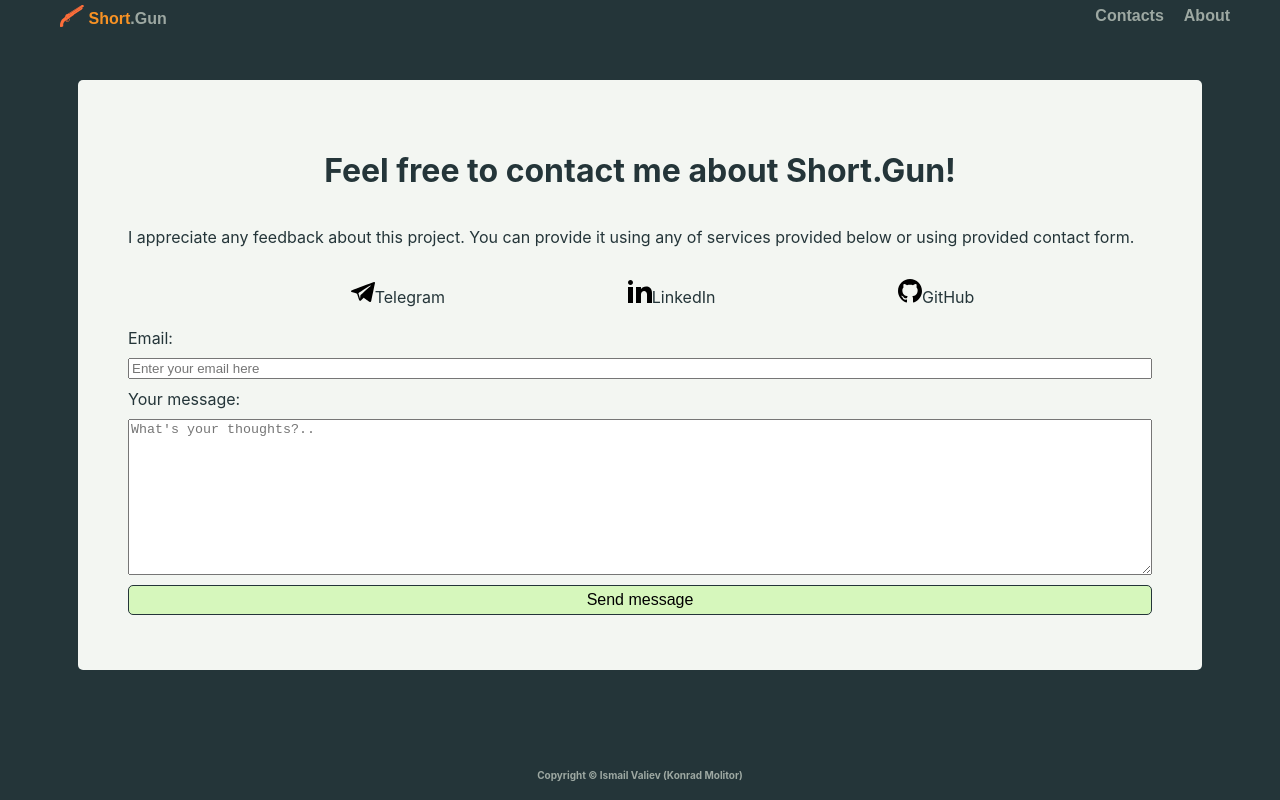
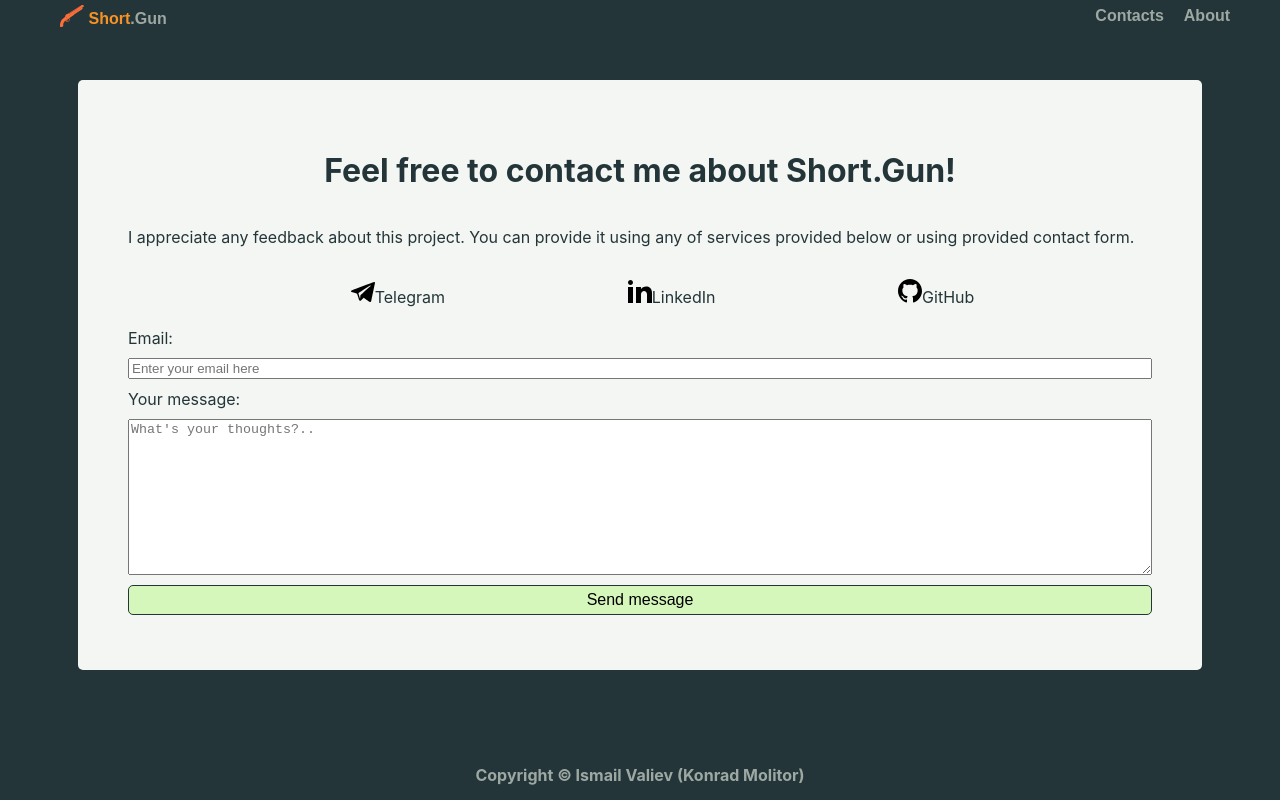
Before and after one commit to konrad-molitor/shortgun-web-front, a React (Create React App) app: page /contacts in a window 1280 px wide. Built offline with nearby package versions, Linux system fonts and the light colour scheme.

Commit message:
changed footer font size

```diff
--- a/src/components/Footer.tsx
+++ b/src/components/Footer.tsx
@@ -11,7 +11,7 @@ const StyledFooter = styled.div`
     padding: 0;
     margin: 0;
     font-weight: bold;
-    font-size: 1rem;
+    font-size: 1.6rem;
 `;
 
 
```
